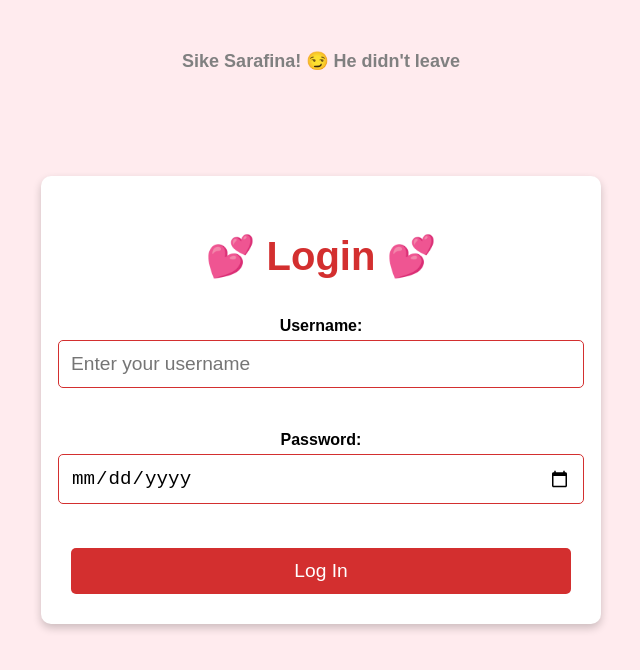
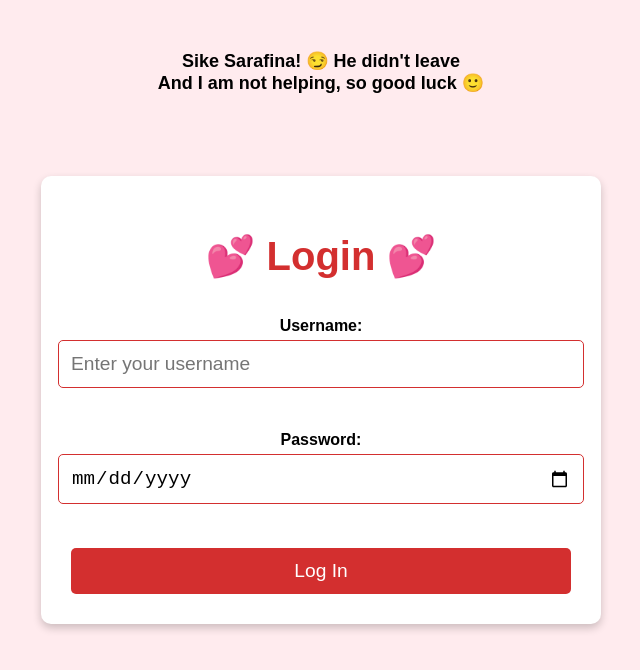
Before and after one commit to SiceloMinlos/bemyvalentine2, a plain HTML site: page index.html in a window 1280 px wide. Shown: the whole page, without its empty margins (319-959 px from the left). Drawn offline with Linux system fonts and the light colour scheme.

Commit message:
Changed some minor tings

```diff
--- a/index.html
+++ b/index.html
@@ -8,7 +8,7 @@
 </head>
 <body>
     <div class="container">
-        <h5 class="sike">Sike Sarafina! 😏 He didn't leave</h5>
+        <h5 class="sike">Sike Sarafina! 😏 He didn't leave <br>And I am not helping, so good luck 🙂</h5>
         <h1>💕 Login 💕</h1>
         <div class="login-box">
             <label for="username">Username:</label>
--- a/script.js
+++ b/script.js
@@ -9,11 +9,9 @@ function validateLogin() {
     const usernameHint = document.getElementById("usernameHint");
     const passwordHint = document.getElementById("passwordHint");
 
-    // Reset hints
     usernameHint.textContent = "";
     passwordHint.textContent = "";
 
-    // Correct credentials
     const correctUsername = "GRIFFY";
     const correctPassword = "2024-09-29";
 
@@ -27,7 +25,6 @@ function validateLogin() {
         return;
     }
 
-    // Redirect on success
     window.location.href = "pagetwo.html";
 }
 
@@ -48,7 +45,6 @@ document.addEventListener("DOMContentLoaded", function () {
     ];
     let messageIndex = 0;
 
-    // Show first message
     setMessage();
 
     nextButton.addEventListener("click", function () {
@@ -56,27 +52,25 @@ document.addEventListener("DOMContentLoaded", function () {
         if (messageIndex < messages.length) {
             setMessage();
         } else {
-            // Hide the "Next" button and show the Valentine buttons
+
             nextButton.style.display = "none";
             document.getElementById("valentineButtons").style.display = "block";
         }
     });
 
-    // Handle "Yes" and "No" button clicks
     document.getElementById("yesButton").addEventListener("click", function () {
         alert("Yay! 😁, I hope this was your first choice...I'm watching you...");
-        window.location.href = "https://www.youtube.com/watch?v=bUpR9rIrrR8"; // Redirect to your final page
+        window.location.href = "https://www.youtube.com/watch?v=bUpR9rIrrR8";
     });
 
     document.getElementById("noButton").addEventListener("click", function () {
         alert("Trick question humaniod 😑, did you really think you had that choice?");
-        // window.location.href = "finalpage.html"; // You can customize the final page for this choice
     });
 
     function setMessage() {
         messageElement.textContent = messages[messageIndex];
         messageElement.classList.remove("letter-text");
-        void messageElement.offsetWidth;  // Trigger reflow to restart animation
+        void messageElement.offsetWidth;
         messageElement.classList.add("letter-text");
     }
 });
--- a/styles.css
+++ b/styles.css
@@ -81,10 +81,10 @@
     }
     .sike {
         position: absolute;
-        top: 20px; /* Moves it above the container */
+        top: 20px;
         left: 50%;
         transform: translateX(-50%);
         font-size: 18px;
         font-weight: bold;
-        color: gray;
+        color: black;
     }
```
Also changed, not shown: pagetwo.html (+0 -1 lines).
